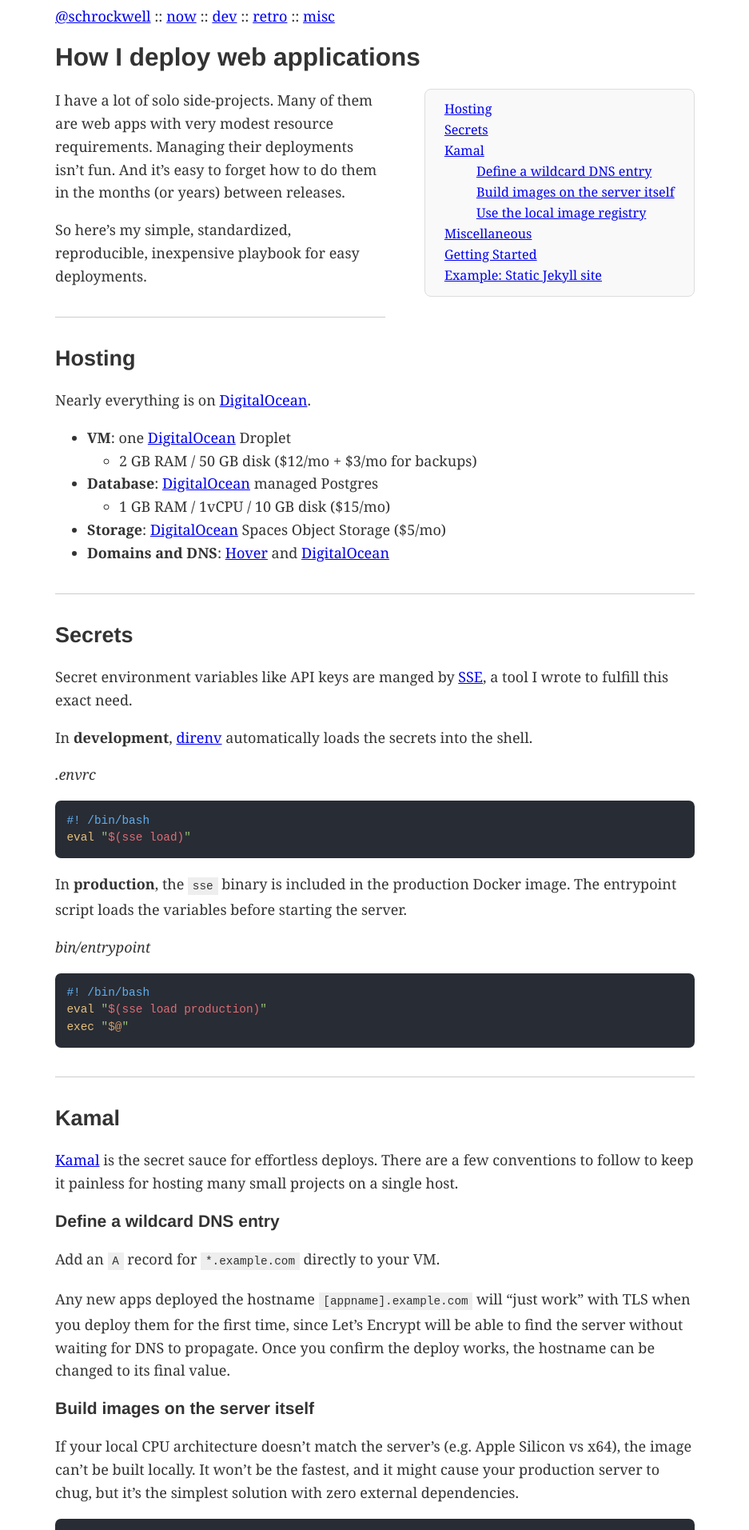
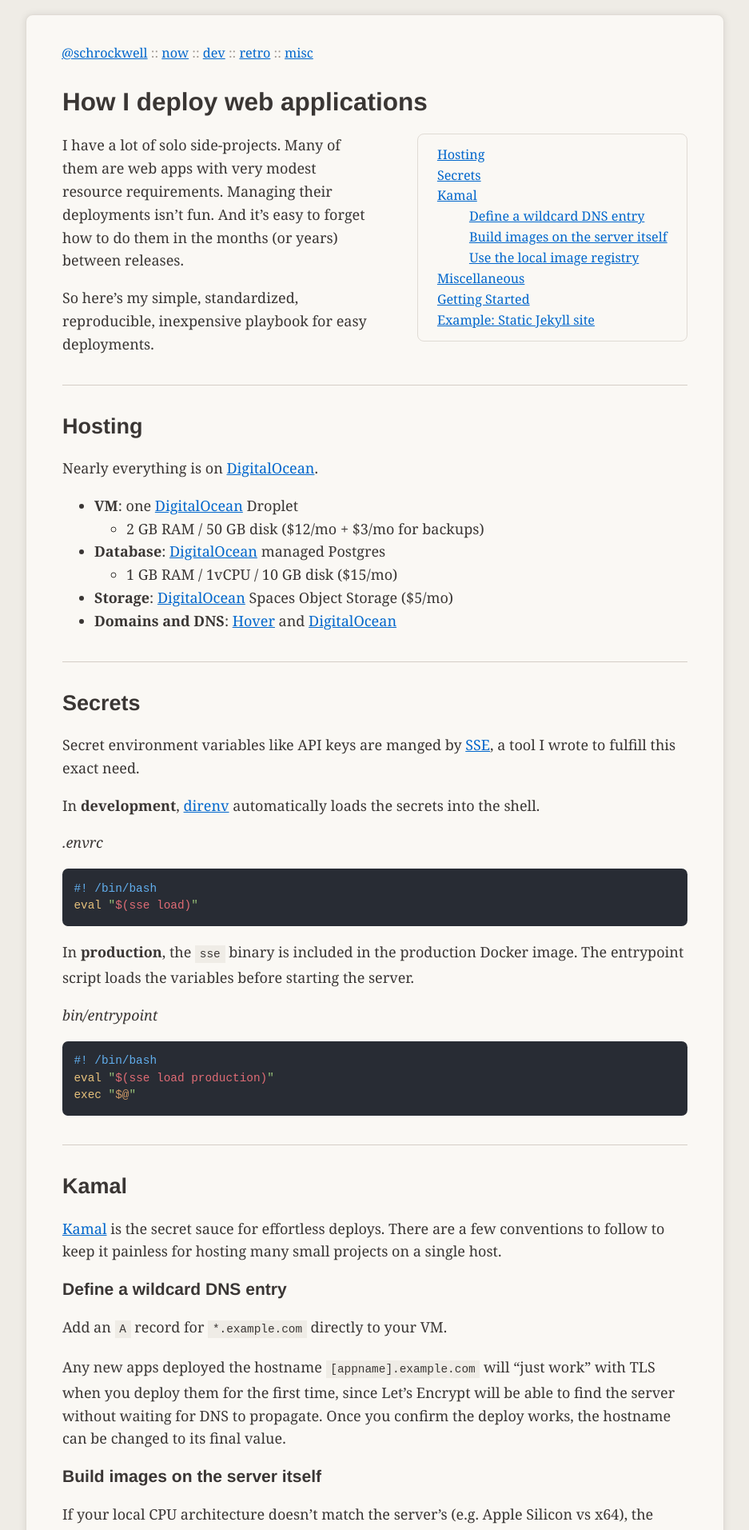
Before and after one commit to schrockwell/home, a Jekyll site: the page built from dev/hosting.md, in a window 1280 px wide. Shown: the top 1913 px of the page at 80% size, without its empty margins (171-1108 px from the left). Built offline with Jekyll 4.4.1, drawn with Linux system fonts in a browser that asks for light colours; the table of contents is made by our own code.

Commit message:
Update CSS

```diff
--- a/_layouts/page.html
+++ b/_layouts/page.html
@@ -10,6 +10,7 @@
     <script>hljs.highlightAll();</script>
 </head>
 <body>
+    <div id="container">
         <header>
             <a href="/">{{ site.title }}</a> ::
             <a href="/now">now</a> ::
@@ -21,5 +22,6 @@
             {% if page.title %}<h1 id="main-title">{{ page.title }}</h1>{% endif %}
             {{ content | toc }}
         </main>
+    </div>
 </body>
 </html>
--- a/assets/css/main.css
+++ b/assets/css/main.css
@@ -1,7 +1,11 @@
 body {
     font-family: Georgia, 'Times New Roman', Times, serif;
     font-size: 18px;
-    color: #333;
+    color: #3a3634;
+    background-color: #efece6;
+    margin: 0;
+    padding: 1em;
+    min-height: 100vh;
 }
 
 h1, h2, h3, h4, h5, h6 {
@@ -12,10 +16,65 @@ h1#main-title {
     font-size: 1.75em;
 }
 
+a {
+    color: #0066cc;
+}
+
+#container {
+    padding: 2em;
+    margin: 0 auto;
+    max-width: 800px;
+    background-color: #faf8f4;
+    box-shadow: 0 0 10px rgba(0, 0, 0, 0.1);
+    border-radius: 0.5em;
+    border: 1px solid #e0dbd4;
+}
+
+@media (max-width: 600px) {
+    body {
+        padding: 0;
+    }
+
+    #container {
+        padding: 0.5em;
+        border: none;
+        box-shadow: none;
+        border-radius: 0;
+    }
+}
+
+/* dark mode */
+@media (prefers-color-scheme: dark) {
+    body {
+        color: #b5aea6;
+        background-color: #161412;
+    }
+
+    h1, h2, h3, h4, h5, h6 {
+        color: #f0ebe5;
+    }
+
+    #container {
+        background-color: #1f1d1b;
+        border: 1px solid #3a3632;
+        box-shadow: 0 0 10px rgba(0, 0, 0, 0.5);
+    }
+
+    a {
+        color: #66aaff;
+    }
+}
+
 header, main, footer {
     margin: auto;
     max-width: 800px;
     padding: 0 0.5em;
+}
+
+header {
+    margin-bottom: 2em;
+    font-size: 0.9em;
+    color: #9f9790;
 }
 
 p, ul, ol {
@@ -24,7 +83,7 @@ p, ul, ol {
 
 hr {
     border: none;
-    border-top: 1px solid #ccc;
+    border-top: 1px solid #d4cec6;
     margin: 2em 0;
 }
 
@@ -49,7 +108,7 @@ code {
 }
 
 p code {
-    background-color: #eee;
+    background-color: #efece6;
     padding: 0.2em 0.4em;
 }
 
@@ -60,8 +119,8 @@ pre > code {
 
 ul#toc {
     padding: 0.75em 1.5em;
-    background-color: #f9f9f9;
-    border: 1px solid #ddd;
+    background-color: #faf8f4;
+    border: 1px solid #e0dbd4;
     border-radius: 0.5em;
     float: right;
     margin: 0 0 3em 3em;
@@ -78,3 +137,7 @@ ul#toc {
 ul#toc li {
     list-style: none;
 }
+
+p:last-child, ul:last-child, ol:last-child {
+    margin-bottom: 0;
+}
```
Lines whose indentation alone changed are shown as unchanged.
